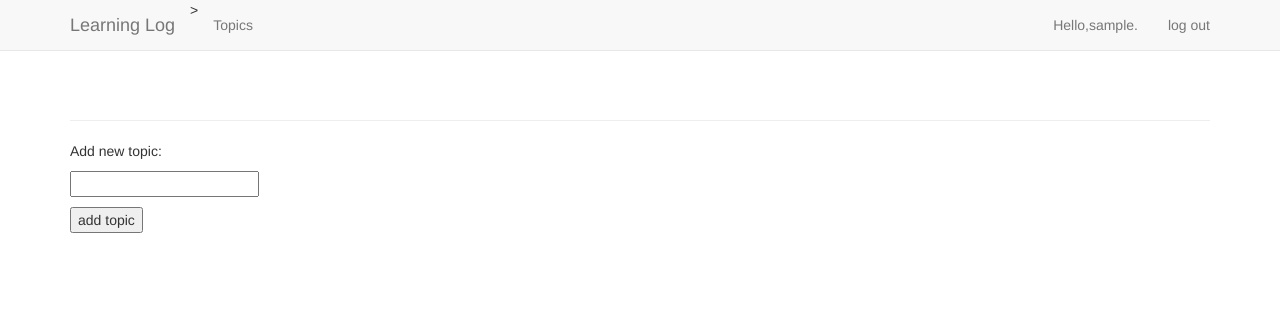
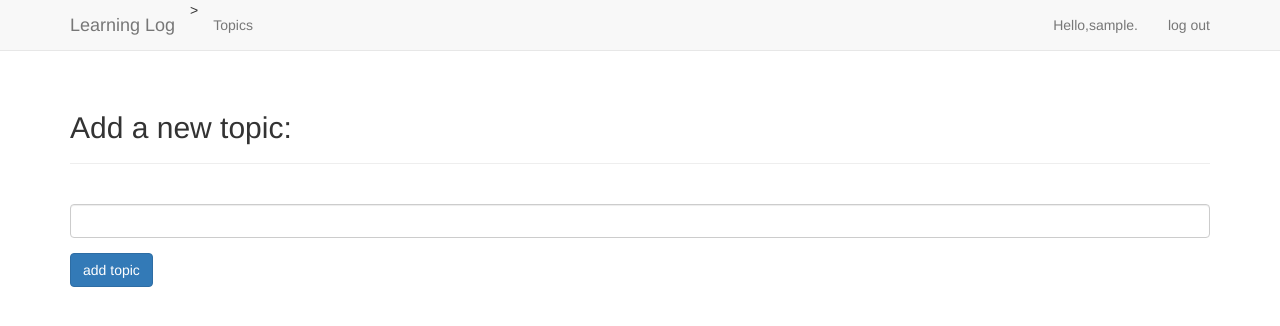
Before and after one commit to galaxy-dust/learning_log, a Django app: page /new_topic/ in a window 1280 px wide. Shown: the top 326 px of the page. Run offline with Django 3.2, Linux system fonts and the light colour scheme; the visitor is signed in with stand-in values (Sample User, id 1); some libraries are stand-ins or nearby versions.

Commit message:
fix .html

```diff
--- a/learning_logs/templates/learning_logs/base.html
+++ b/learning_logs/templates/learning_logs/base.html
@@ -53,7 +53,7 @@
         {% block header %}{% endblock header %}
       </div>
       <div>
-      {% block content %}{% endblock content %}
+        {% block content %}{% endblock content %}
       </div>
 
     </div> <!-- /container -->
--- a/learning_logs/templates/learning_logs/new_topic.html
+++ b/learning_logs/templates/learning_logs/new_topic.html
@@ -1,13 +1,20 @@
 {% extends "learning_logs/base.html" %}
+{% load bootstrap3 %}
+
+{% block header %}
+    <h2>Add a new topic:</h2>
+{% endblock header %}
 
 {% block content %}
 
-  <p>Add new topic:</p>
+  <form action="{% url 'learning_logs:new_topic' %}" method='post' class="form">
 
-  <form action="{% url 'learning_logs:new_topic' %}" method='post'>
     {% csrf_token %}
-    {{form.as_p}}
-    <button name='submit'>add topic</button>
+    {% bootstrap_form form %}
+
+    {% buttons %}
+      <button name='submit' class="btn btn-primary">add topic</button>
+    {% endbuttons %}
   </form>
 
 {% endblock content %}
--- a/learning_logs/templates/learning_logs/topic.html
+++ b/learning_logs/templates/learning_logs/topic.html
@@ -11,11 +11,11 @@
 
   {% for entry in entries %}
     <div class="panel panel-default">
-      <div class="pannel-heading">
+      <div class="panel-heading">
         <h3>
           {{ entry.date_added|date:'M d, Y H:i' }}
           <small>
-              <a href="{% url 'learning_logs:edit_entry' entry_id %}">
+              <a href="{% url 'learning_logs:edit_entry' entry.id %}">
                   edit entry</a>
           </small>
         </h3>
--- a/learning_logs/templates/learning_logs/topics.html
+++ b/learning_logs/templates/learning_logs/topics.html
@@ -16,7 +16,7 @@
 	{% empty %}
 	  <li>No topic have been added yet.</li>
     {% endfor %}
-   </ul>
+  </ul>
 
     <h3><a href="{% url 'learning_logs:new_topic' %}">Add a new topic:</a></h3>
 
```
